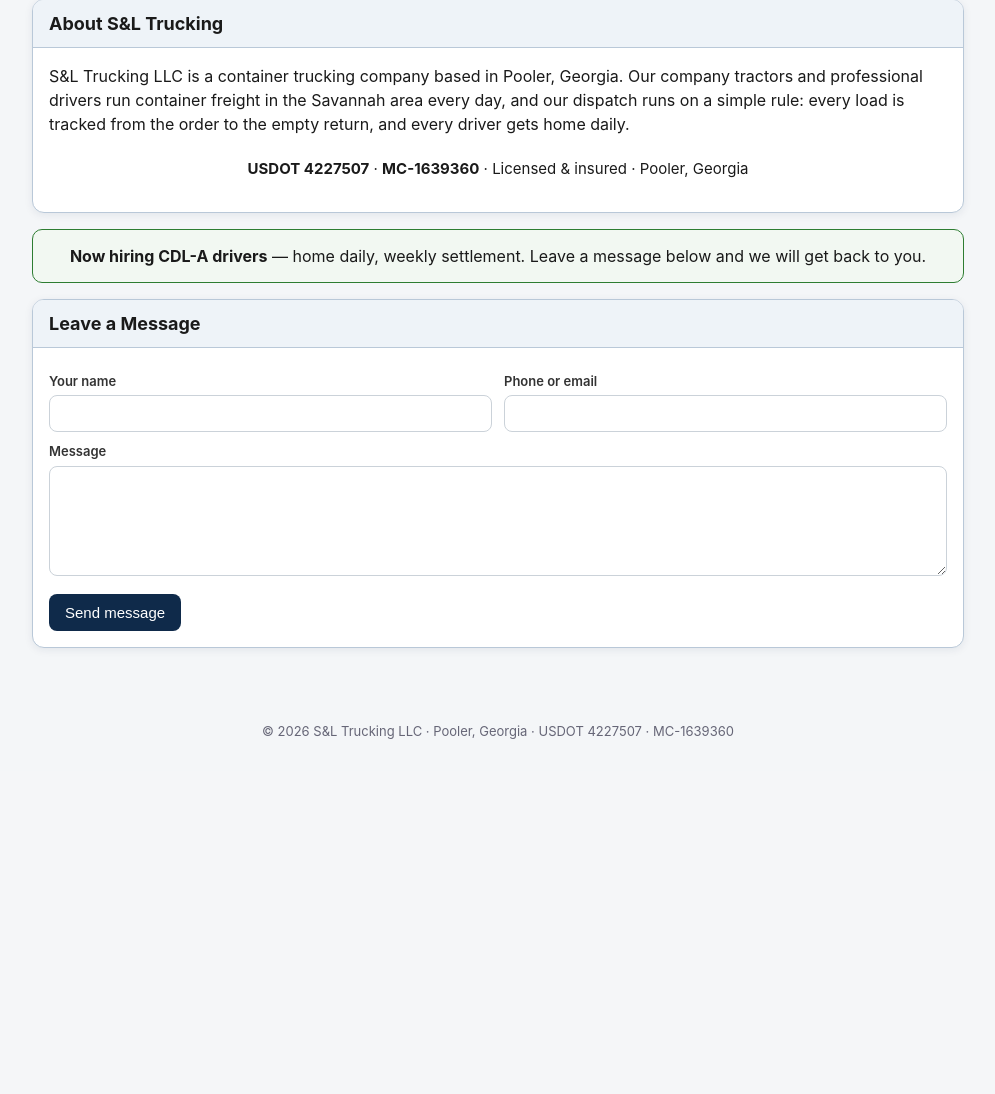
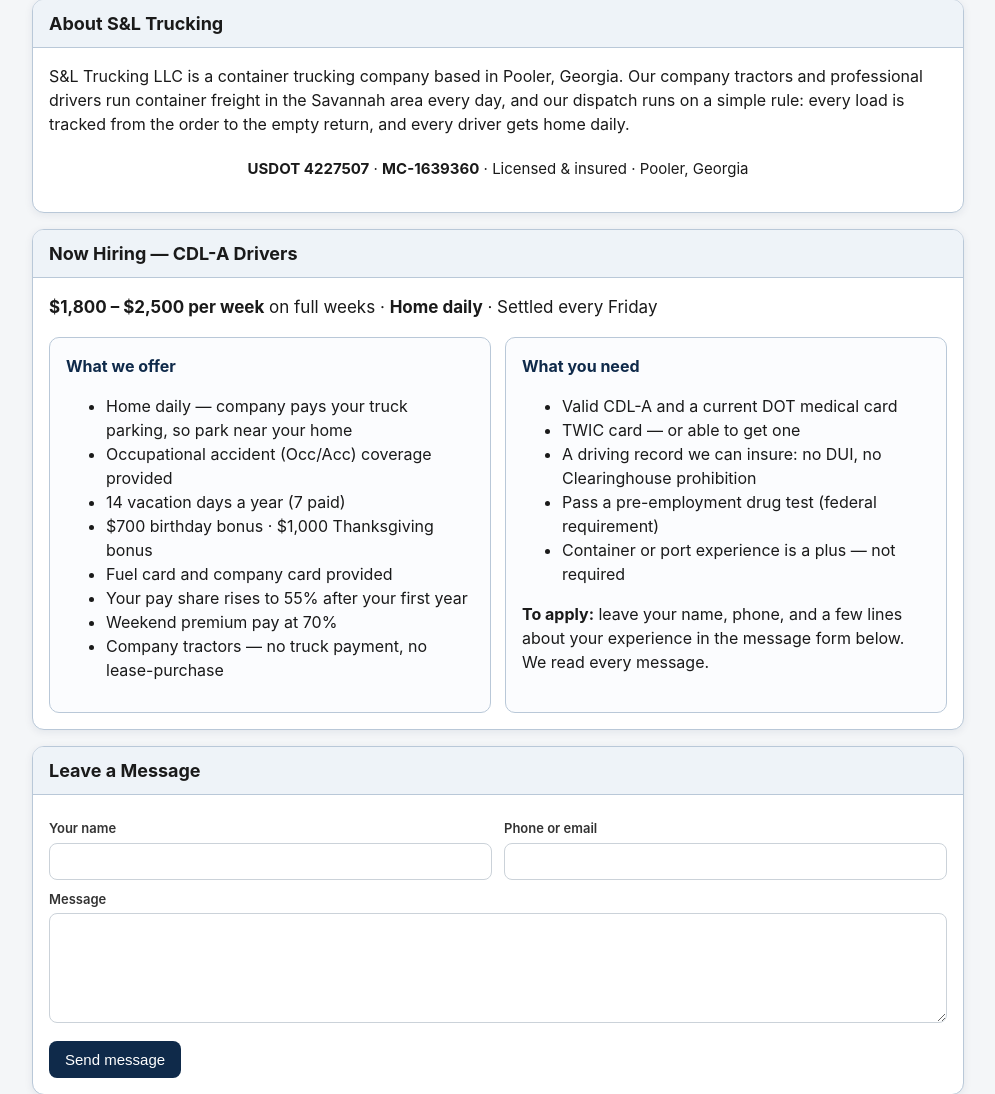
Before and after one commit to snltruckingusa/snl-trucking-portal, a Node server app: page / in a window 1280 px wide. Shown: the part 449-1543 px from the top of the page, without its empty margins (142-1137 px from the left). Before the commit the page ends 1188 px from the top, so only its background shows below. Run offline with Node 20, Linux system fonts and the light colour scheme.

Commit message:
Hiring section + bobtail rule + vehicle register + richer roster

```diff
--- a/views/dashboard.ejs
+++ b/views/dashboard.ejs
@@ -81,9 +81,10 @@
   <div class="card">
     <h2>Drivers</h2>
     <div class="table-wrap"><table>
-      <tr><th>Name</th><th>Truck</th><th>Pay split</th><th>Status</th></tr>
+      <tr><th>Name</th><th>Truck</th><th>Phone</th><th>Pay split</th><th>Status</th></tr>
       <% drivers.forEach(function(d){ %>
-      <tr><td><%= d.name %></td><td>#<%= d.truck_number || '' %></td><td class="num"><%= d.pay_split %>%</td><td><%= d.active ? 'Active' : 'Inactive' %></td></tr>
+      <% var veh = (typeof vehicleMap !== 'undefined' && vehicleMap) ? vehicleMap[String(d.truck_number || '').replace(/^#/, '')] : null; %>
+      <tr><td><%= d.name %></td><td>#<%= d.truck_number || '' %><% if (veh && veh.vin) { %> <span class="notice">(…<%= String(veh.vin).slice(-6) %>)</span><% } %></td><td><%= d.phone || '—' %></td><td class="num"><%= d.pay_split %>%</td><td><%= d.active ? 'Active' : 'Inactive' %></td></tr>
       <% }) %>
     </table></div>
     <p style="margin-top:10px"><a class="btn" href="/settlement">View this week's settlement</a></p>
--- a/views/home-public.ejs
+++ b/views/home-public.ejs
@@ -59,7 +59,36 @@
     <p class="cred"><b>USDOT 4227507</b> · <b>MC-1639360</b> · Licensed &amp; insured · Pooler, Georgia</p>
   </div>
 
-  <div class="hire"><b>Now hiring CDL-A drivers</b> — home daily, weekly settlement. Leave a message below and we will get back to you.</div>
+<div class="card" style="margin-top:16px">
+    <h2>Now Hiring — CDL-A Drivers</h2>
+    <p style="font-size:17px"><b>$1,800 – $2,500 per week</b> on full weeks · <b>Home daily</b> · Settled every Friday</p>
+    <div class="svc">
+      <div class="groupbox">
+        <h3>What we offer</h3>
+        <ul>
+          <li>Home daily — company pays your truck parking, so park near your home</li>
+          <li>Occupational accident (Occ/Acc) coverage provided</li>
+          <li>14 vacation days a year (7 paid)</li>
+          <li>$700 birthday bonus · $1,000 Thanksgiving bonus</li>
+          <li>Fuel card and company card provided</li>
+          <li>Your pay share rises to 55% after your first year</li>
+          <li>Weekend premium pay at 70%</li>
+          <li>Company tractors — no truck payment, no lease-purchase</li>
+        </ul>
+      </div>
+      <div class="groupbox">
+        <h3>What you need</h3>
+        <ul>
+          <li>Valid CDL-A and a current DOT medical card</li>
+          <li>TWIC card — or able to get one</li>
+          <li>A driving record we can insure: no DUI, no Clearinghouse prohibition</li>
+          <li>Pass a pre-employment drug test (federal requirement)</li>
+          <li>Container or port experience is a plus — not required</li>
+        </ul>
+        <p><b>To apply:</b> leave your name, phone, and a few lines about your experience in the message form below. We read every message.</p>
+      </div>
+    </div>
+  </div>
 
   <div class="card" id="contact">
     <h2>Leave a Message</h2>
--- a/views/instructions.ejs
+++ b/views/instructions.ejs
@@ -24,6 +24,7 @@
     <li>Pick up and return your own containers (no pre-pull).</li>
     <li>Complete your vehicle inspection (DVIR) in the ELD app before driving, and report defects right away.</li>
     <li><b>No ticket — no settlement for that part.</b> A trip is complete only when the empty is returned and its ticket is uploaded.</li>
+    <li><b>Never bobtail for personal use — no exceptions.</b> The company carries no bobtail (non-trucking) insurance. The tractor moves only with a trailer, on company business.</li>
   </ul>
 </div>
 
```
Also changed, not shown: views/mytruck.ejs (+13 -0 lines).
